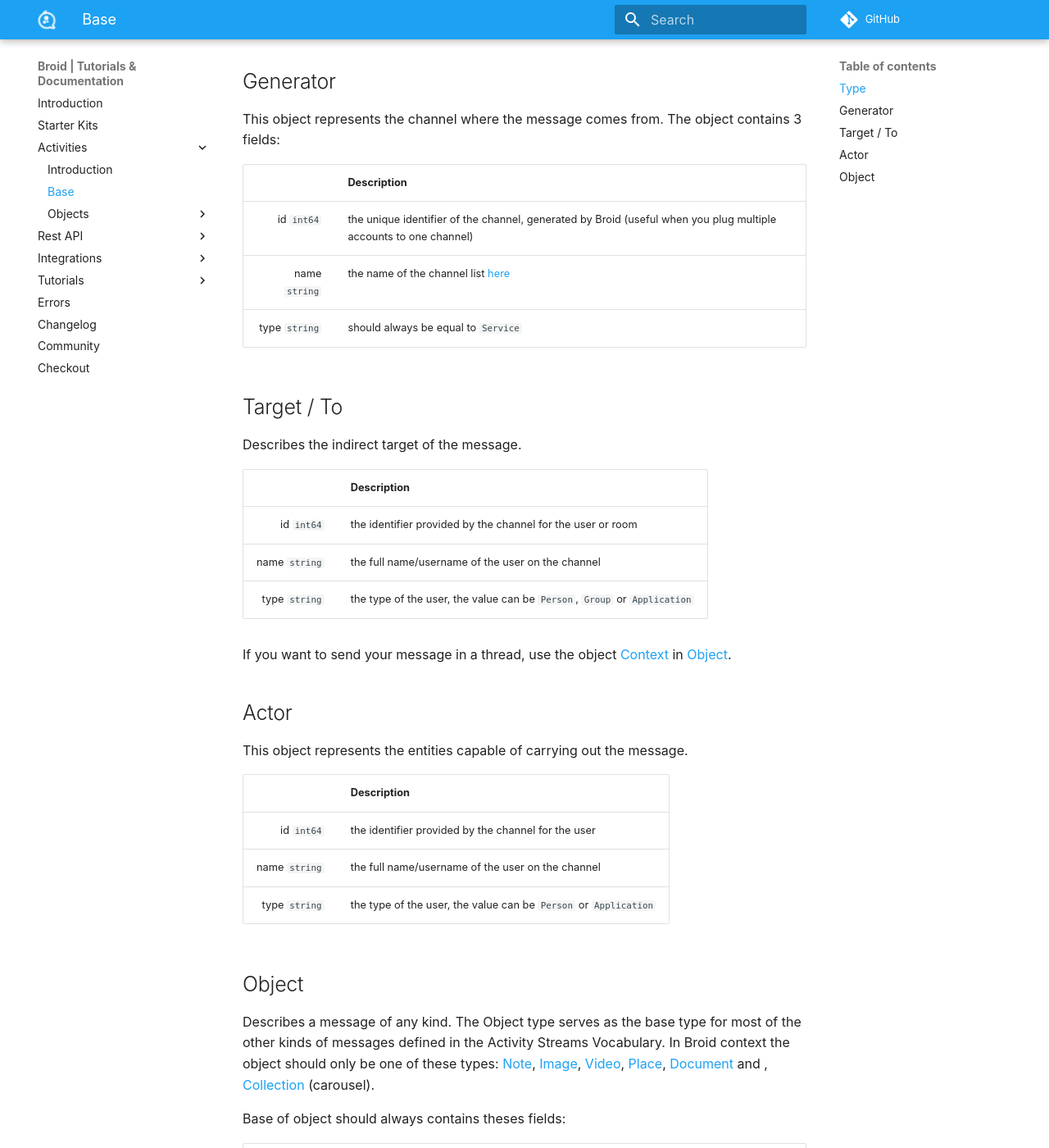
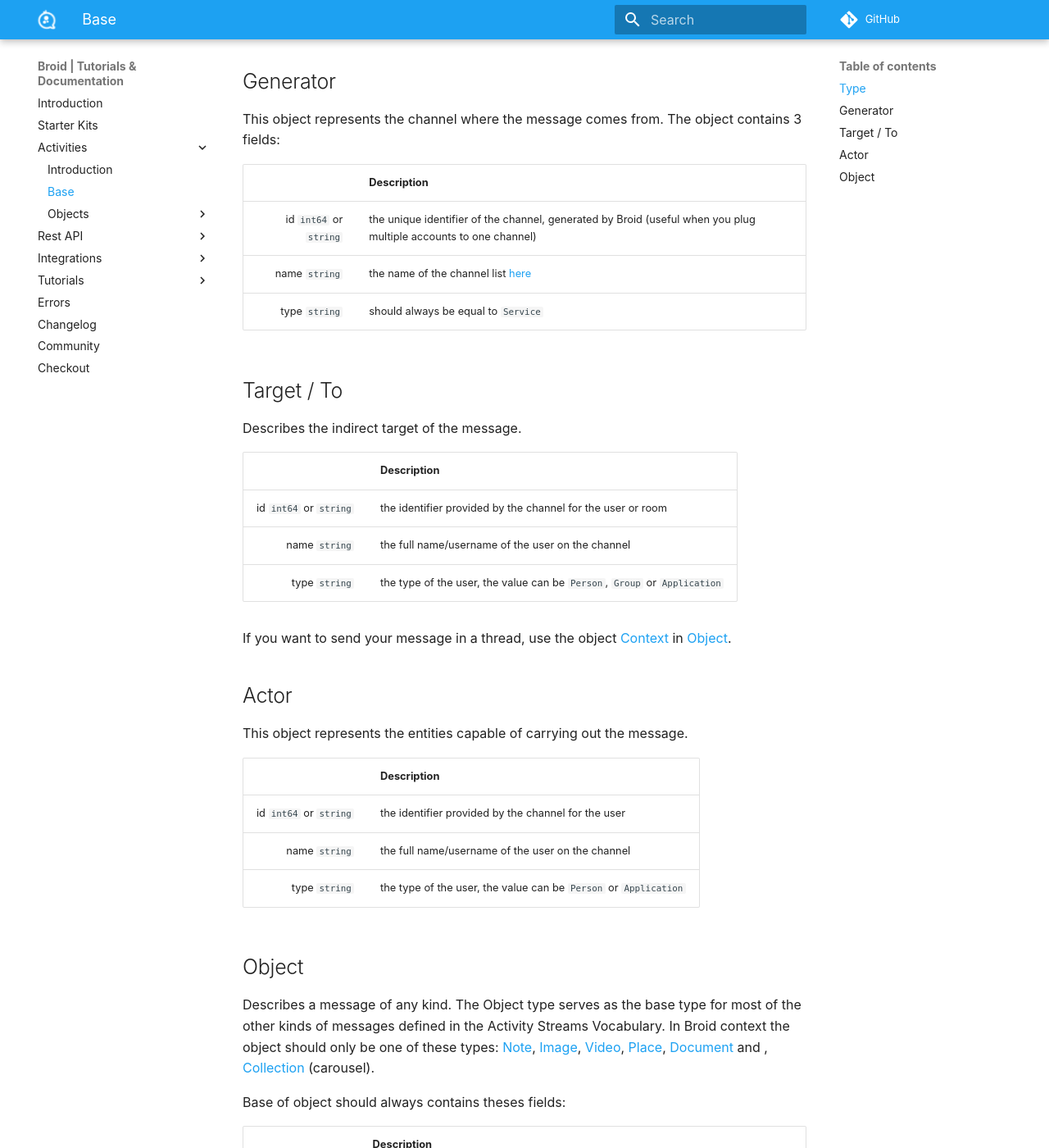
Before and after one commit to broidHQ/broid-docs, an MkDocs documentation site: the page built from docs/activitystreams/base.md, in a window 1280 px wide and 1400 px high, scrolled down 389 px. Shown: the whole window at 82% size. Built offline with MkDocs 1.6.1 and Material for MkDocs 9.7.7, drawn with Linux system fonts in a browser that asks for light colours; some web fonts are replaced; comment, search, counter and statistics services are not loaded; old or Windows-style settings are respelled for this version of MkDocs.

Commit message:
Update base.md

```diff
--- a/docs/activitystreams/base.md
+++ b/docs/activitystreams/base.md
@@ -19,7 +19,7 @@ This object represents the channel where the message comes from. The object cont
 
 |                 | Description                                                                                                      |
 |----------------:|:-----------------------------------------------------------------------------------------------------------------|
-|    id ``int64`` | the unique identifier of the channel, generated by Broid (useful when you plug multiple accounts to one channel) |
+|    id ``int64`` or ``string`` | the unique identifier of the channel, generated by Broid (useful when you plug multiple accounts to one channel) |
 | name ``string`` | the name of the channel list [here](/integrations/integrations-list)                                  |
 | type ``string`` | should always be equal to `Service`                                                   |
 
@@ -29,7 +29,7 @@ Describes the indirect target of the message.
 
 |                 | Description                                                               |
 |----------------:|:--------------------------------------------------------------------------|
-|    id ``int64`` | the identifier provided by the channel for the user or room               |
+|    id ``int64`` or ``string`` | the identifier provided by the channel for the user or room               |
 | name ``string`` | the full name/username of the user on the channel                         |
 | type ``string`` | the type of the user, the value can be `Person`, `Group` or `Application` |
 
@@ -41,7 +41,7 @@ This object represents the entities capable of carrying out the message.
 
 |                 | Description                                                      |
 |----------------:|:-----------------------------------------------------------------|
-|    id ``int64`` | the identifier provided by the channel for the user              |
+|    id ``int64`` or ``string`` | the identifier provided by the channel for the user              |
 | name ``string`` | the full name/username of the user on the channel                |
 | type ``string`` | the type of the user, the value can be `Person` or `Application` |
 
@@ -54,7 +54,7 @@ Base of object should always contains theses fields:
 
 |                 | Description                                                                         |
 |----------------:|:------------------------------------------------------------------------------------|
-|    id ``int64`` | the identifier of the object (generated by Broid or provide by the channel)         |
+|    id ``int64`` or ``string`` | the identifier of the object (generated by Broid or provide by the channel)         |
 | type ``string`` | the type of the object (`Note`, `Image`, `Video`, `Audio`, `Place`, and `Document`) |
 | content ``string`` | (optional) the content of the message encoded as a JSON string. |
 |      name ``string`` | (optional) name for the [image](/activitystreams/object/image/), [video](/activitystreams/object/video/), [place](/activitystreams/object/place/), or [document](/activitystreams/object/document/).|
```
